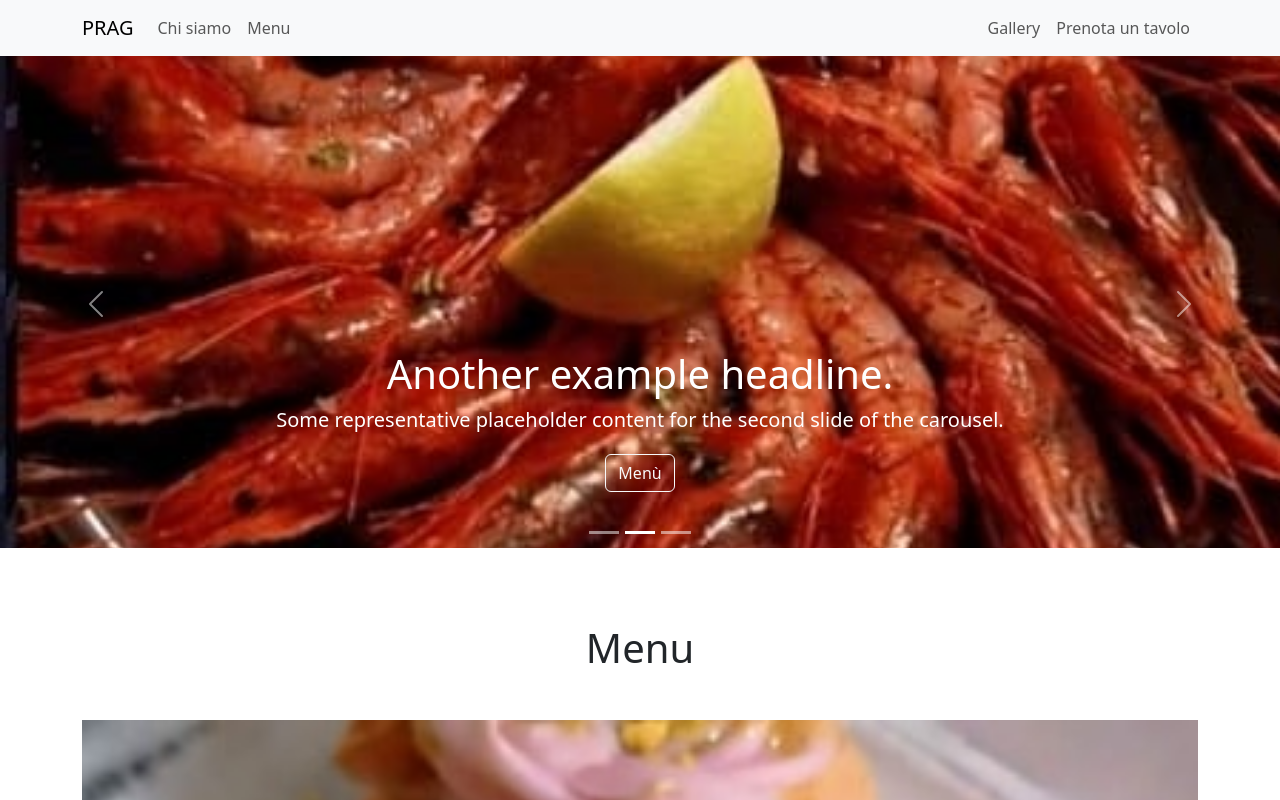
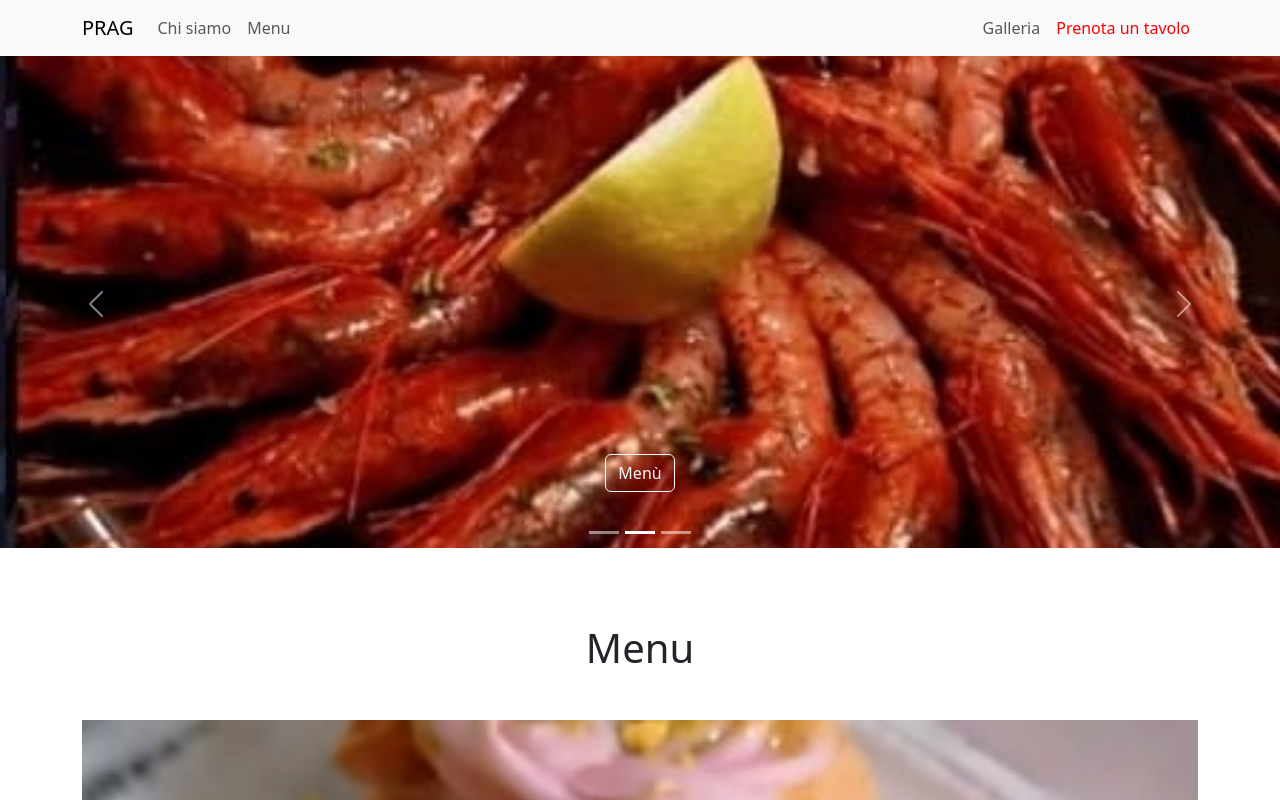
Before and after one commit to vincibusa/pragWeb, a React (Vite) app: page / in a window 1280 px wide. Shown: the top 800 px of the page. Built offline with nearby package versions, Linux system fonts and the light colour scheme.

Commit message:
fix scritte

```diff
--- a/src/components/Barra.tsx
+++ b/src/components/Barra.tsx
@@ -32,8 +32,8 @@ export default function Barra() {
             <Nav.Link href="#menu">Menu</Nav.Link>
           </Nav>
           <Nav className="ms-auto" onClick={handleClose}>
-            <Nav.Link href="#gallery">Gallery</Nav.Link>
-            <Nav.Link href="#reservation">Prenota un tavolo</Nav.Link>
+            <Nav.Link href="#gallery">Galleria</Nav.Link>
+            <Nav.Link href="#reservation" style={{ color: 'red' }}>Prenota un tavolo</Nav.Link>
           </Nav>
         </Navbar.Collapse>
       </Container>
--- a/src/pages/home/home.tsx
+++ b/src/pages/home/home.tsx
@@ -18,8 +18,7 @@ export default function Home() {
       style={{ height: '500px', objectFit: 'cover' }}
     />
           <Carousel.Caption >
-            <h1>Example headline.</h1>
-            <p>Some representative placeholder content for the first slide of the carousel.</p>
+
             <Button variant="outline-light" href="#">Prenota un tavolo</Button>
           </Carousel.Caption>
         </Carousel.Item>
@@ -31,9 +30,8 @@ export default function Home() {
       style={{ height: '500px', objectFit: 'cover' }}
     />
           <Carousel.Caption>
-            <h1>Another example headline.</h1>
-            <p>Some representative placeholder content for the second slide of the carousel.</p>
-            <Button variant="outline-light" href="#">Menù</Button>
+
+            <Button variant="outline-light" href="#menu">Menù</Button>
           </Carousel.Caption>
         </Carousel.Item>
         <Carousel.Item>
@@ -44,8 +42,7 @@ export default function Home() {
       style={{ height: '500px', objectFit: 'cover' }}
     />
           <Carousel.Caption >
-            <h1>One more for good measure.</h1>
-            <p>Some representative placeholder content for the third slide of this carousel.</p>
+
             <Button variant="outline-light" href="#">Chi siamo</Button>
           </Carousel.Caption>
         </Carousel.Item>
```
